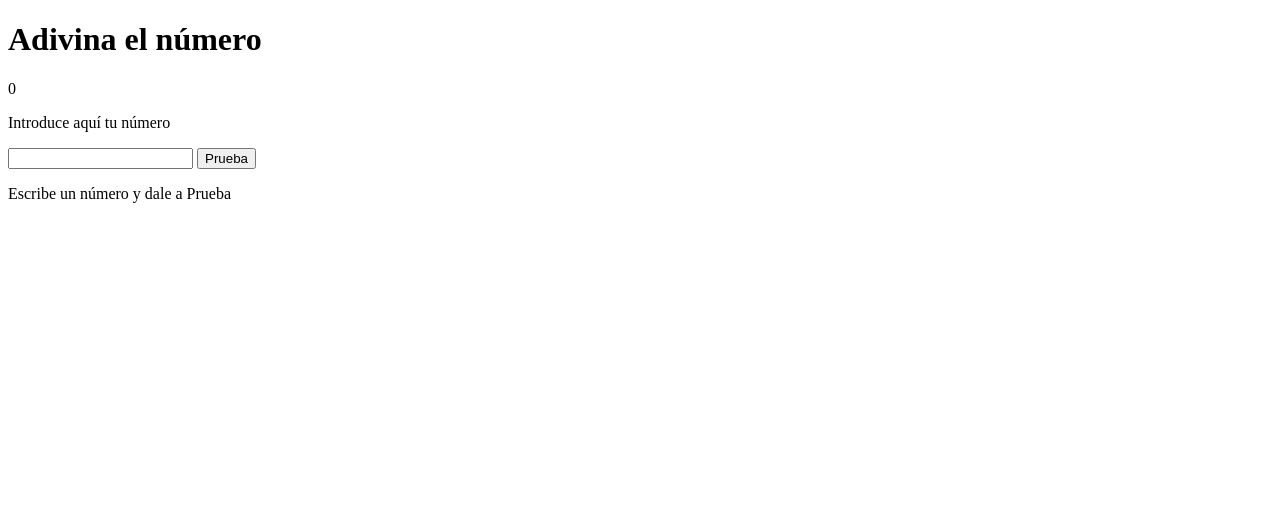
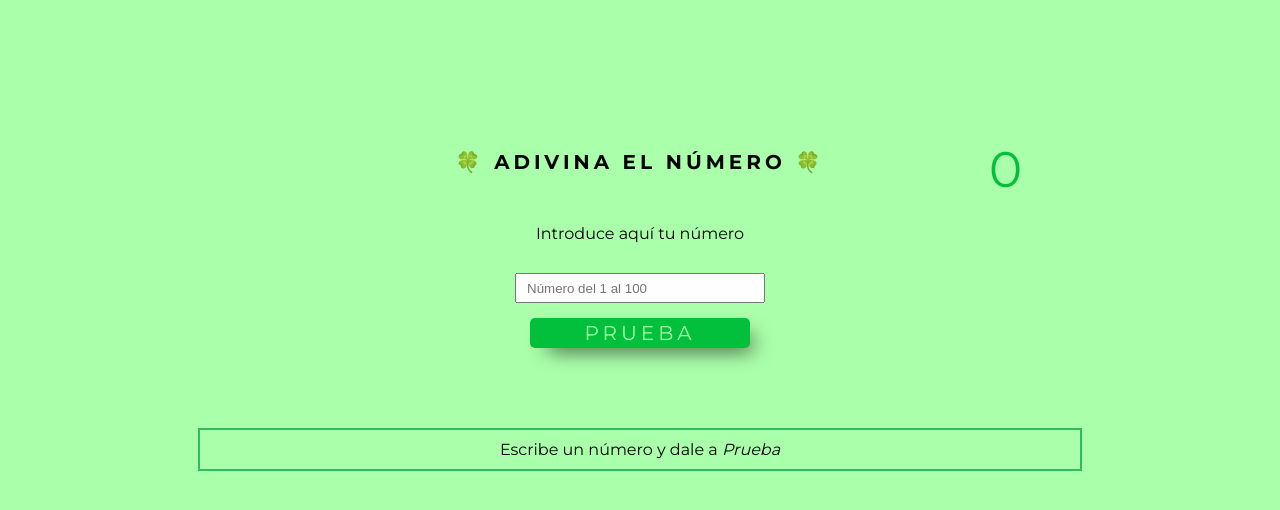
Before and after one commit to anajd/f-m2-evaluacion-intermedia-anajd, a plain HTML site: page index.html in a window 1280 px wide. Drawn offline with Linux system fonts and the light colour scheme.

Commit message:
start ccss and fixed js

```diff
--- a/css/main.css
+++ b/css/main.css
@@ -0,0 +1,90 @@
+* {
+  padding: 0;
+  margin: 0;
+  box-sizing: border-box;
+}
+
+body {
+  background-color: #afa;
+}
+
+.main__game {
+  margin-top: 150px;
+  display: flex;
+  flex-direction: column;
+  justify-content: center;
+  align-items: center;
+}
+
+.title {
+  font-family: "Montserrat", sans-serif;
+  font-size: 20px;
+  font-weight: 500px;
+  letter-spacing: 4px;
+  text-transform: uppercase;
+  padding: 0 0 50px 0;
+}
+
+.game {
+  display: flex;
+  flex-direction: column;
+  justify-content: center;
+  align-items: center;
+  position: relative;
+}
+
+.acc {
+  position: absolute;
+  top: -85px;
+  right: 60px;
+  font-family: "Montserrat", sans-serif;
+  font-size: 50px;
+  font-weight: 700px;
+  color: #03c03c;
+}
+
+.game__text {
+  font-family: "Montserrat", sans-serif;
+  font-size: 16px;
+}
+
+.game__input {
+  width: 250px;
+  height: 30px;
+  padding: 10px;
+  margin: 30px 0 15px 0;
+}
+
+.game__btn {
+  background-color: #03c03c;
+  width: 220px;
+  height: 30px;
+  border: none;
+  border-radius: 5px;
+  box-shadow: 10px 10px 20px -8px rgba(0, 0, 0, 0.75);
+  font-family: "Montserrat", sans-serif;
+  color: #afa;
+  font-size: 20px;
+  font-weight: 500px;
+  letter-spacing: 4px;
+  text-transform: uppercase;
+  margin-bottom: 80px;
+  &:hover {
+    top: 1px;
+    box-shadow: 0 5px #69d84f;
+    position: relative;
+  }
+}
+
+.container__feedback {
+  font-family: "Montserrat", sans-serif;
+  padding: 10px 300px;
+  border: 2px solid #33b864;
+  display: flex;
+  justify-content: center;
+  align-items: center;
+}
+
+.proof {
+  font-style: italic;
+}
--- a/index.html
+++ b/index.html
@@ -5,24 +5,35 @@
     <meta name="viewport" content="width=device-width, initial-scale=1.0" />
     <meta http-equiv="X-UA-Compatible" content="ie=edge" />
     <title>Evaluación intermedia m2 Ana Jaime</title>
+    <link
+      href="https://fonts.googleapis.com/css?family=Montserrat:400,700"
+      rel="stylesheet"
+    />
     <link rel="stylesheet" href="css/main.css" />
   </head>
   <body>
-    <h1 class="title">Adivina el número</h1>
+    <main class="main__game">
+      <h1 class="title">🍀 Adivina el número 🍀</h1>
+      <div class="game">
         <div class="acc__container">
           <p class="acc">0</p>
         </div>
-    <div class="game">
         <p class="game__text">Introduce aquí tu número</p>
         <label for="addNumber" class="game__label"></label>
-      <input type="tel" id="addNumber" class="game__input" />
+        <input
+          type="tel"
+          id="addNumber"
+          class="game__input"
+          placeholder="Número del 1 al 100"
+        />
         <button class="game__btn">Prueba</button>
         <div class="container__feedback">
           <p class="feedback">
-          Escribe un número y dale a <span class="prueba">Prueba</span>
+            Escribe un número y dale a <span class="proof">Prueba</span>
           </p>
         </div>
       </div>
+    </main>
     <script type="text/javascript" src="js/main.js"></script>
   </body>
 </html>
--- a/js/main.js
+++ b/js/main.js
@@ -1,6 +1,6 @@
 "use strict";
 
-const numberInput = document.getElementById("addNumber");
+let numberInput = document.getElementById("addNumber");
 const btn = document.querySelector(".game__btn");
 const feedBack = document.querySelector(".feedback");
 const feedBack2 = document.querySelector(".feedback").innerHTML;
@@ -23,11 +23,12 @@ function reboot() {
   console.clear();
   secretNumber = getRandomNumber(100);
   console.log(secretNumber);
+  acc.innerHTML = cont;
 }
 
 const newNumber = () => {
   console.log(numberInput.value);
-  if (cont < 10) {
+  if (cont < 4) {
     const value = parseInt(numberInput.value);
     if (value === secretNumber) {
       paint("¡HAS GANADO CAMPEONA!");
@@ -35,14 +36,16 @@ const newNumber = () => {
     } else if (value < secretNumber) {
       paint("Demasiado bajo");
       cont++;
-      if (cont === 10) {
-        reboot();
+      if (cont === 4) {
+        paint("¡Inténtalo de nuevo!");
+        setTimeout(reboot, 5000);
       }
     } else {
       paint("Demasiado alto");
       cont++;
-      if (cont === 10) {
-        reboot();
+      if (cont === 4) {
+        paint("¡Inténtalo de nuevo!");
+        setTimeout(reboot, 5000);
       }
     }
     acc.innerHTML = cont;
```
Lines whose indentation alone changed are shown as unchanged.
